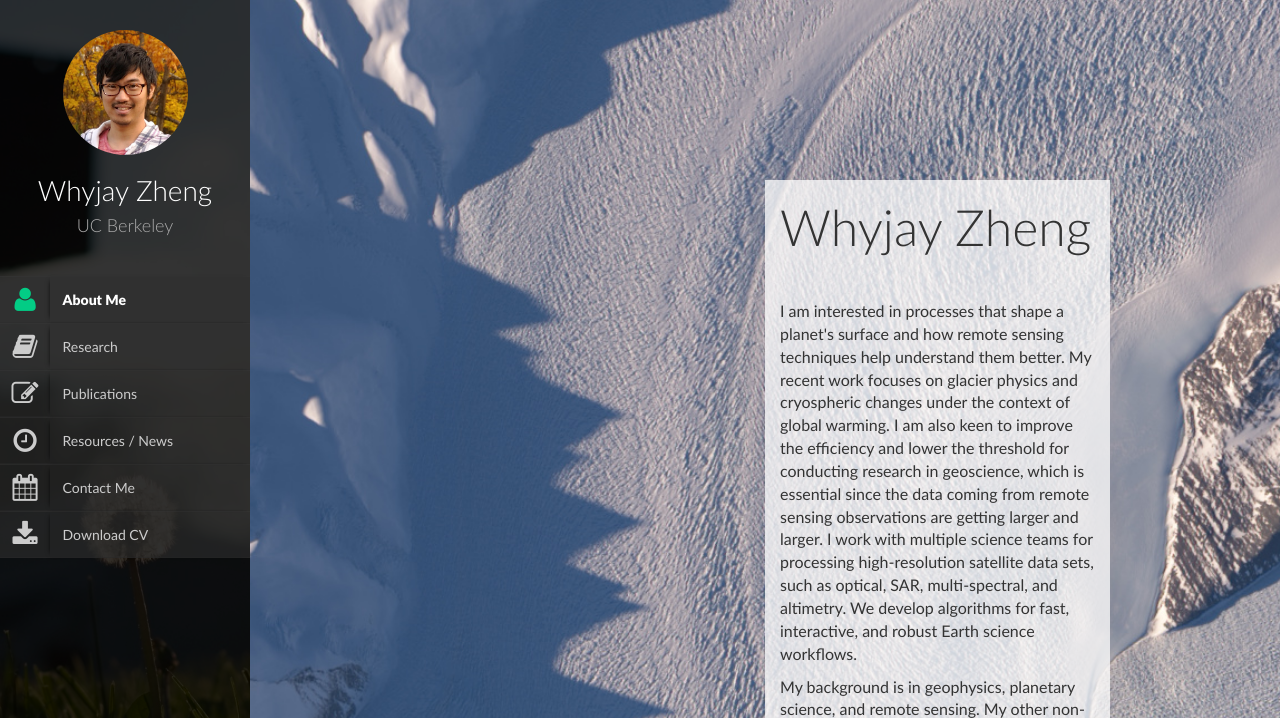
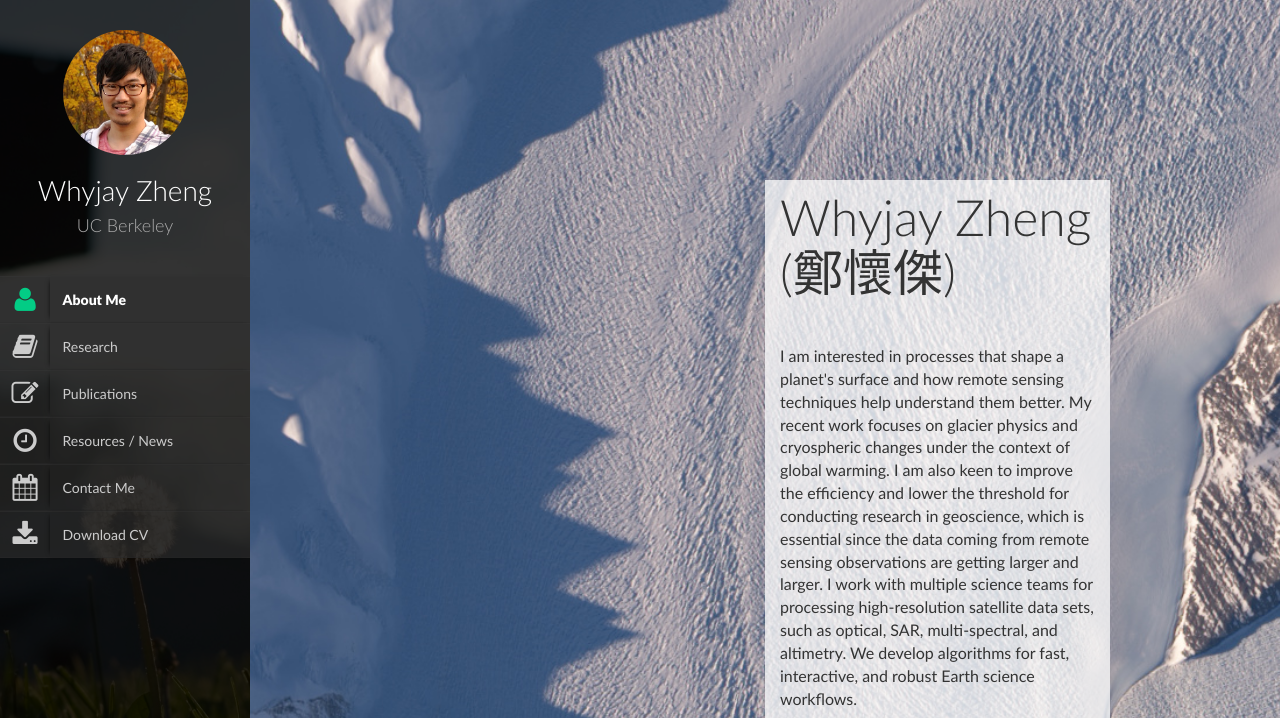
Before and after one commit to whyjz/whyjz.github.io, a plain HTML site: page index.html in a window 1280 px wide. Shown: the top 718 px of the page. Drawn offline with Linux system fonts and the light colour scheme; grey boxes are pictures that could not be loaded.

Commit message:
Update my name

```diff
--- a/index.html
+++ b/index.html
@@ -154,7 +154,7 @@
                                 <div class="row">
                                     <div class="clearfix visible-sm visible-xs"></div>
                                     <div class="col-sm-6 col-sm-offset-6 col-md-6 col-md-offset-6 transbackground">
-                                        <h3 class="title">Whyjay Zheng</h3>
+                                        <h4 class="title">Whyjay Zheng (鄭懷傑)</h4>
                                         <p>I am interested in processes that shape a planet's surface and how remote sensing techniques help understand them better. My recent work focuses on glacier physics and cryospheric changes under the context of global warming. I am also keen to improve the efficiency and lower the threshold for conducting research in geoscience, which is essential since the data coming from remote sensing observations are getting larger and larger. I work with multiple science teams for processing high-resolution satellite data sets, such as optical, SAR, multi-spectral, and altimetry. We develop algorithms for fast, interactive, and robust Earth science workflows. </p><p>My background is in geophysics, planetary science, and remote sensing. My other non-glacier research projects include feature tracking of volcanic deformation, earthquake studies using InSAR, and the ice flexure model of Saturn's satellite Iapetus.</p><p></p>
                                     </div>
                                 </div>
```
